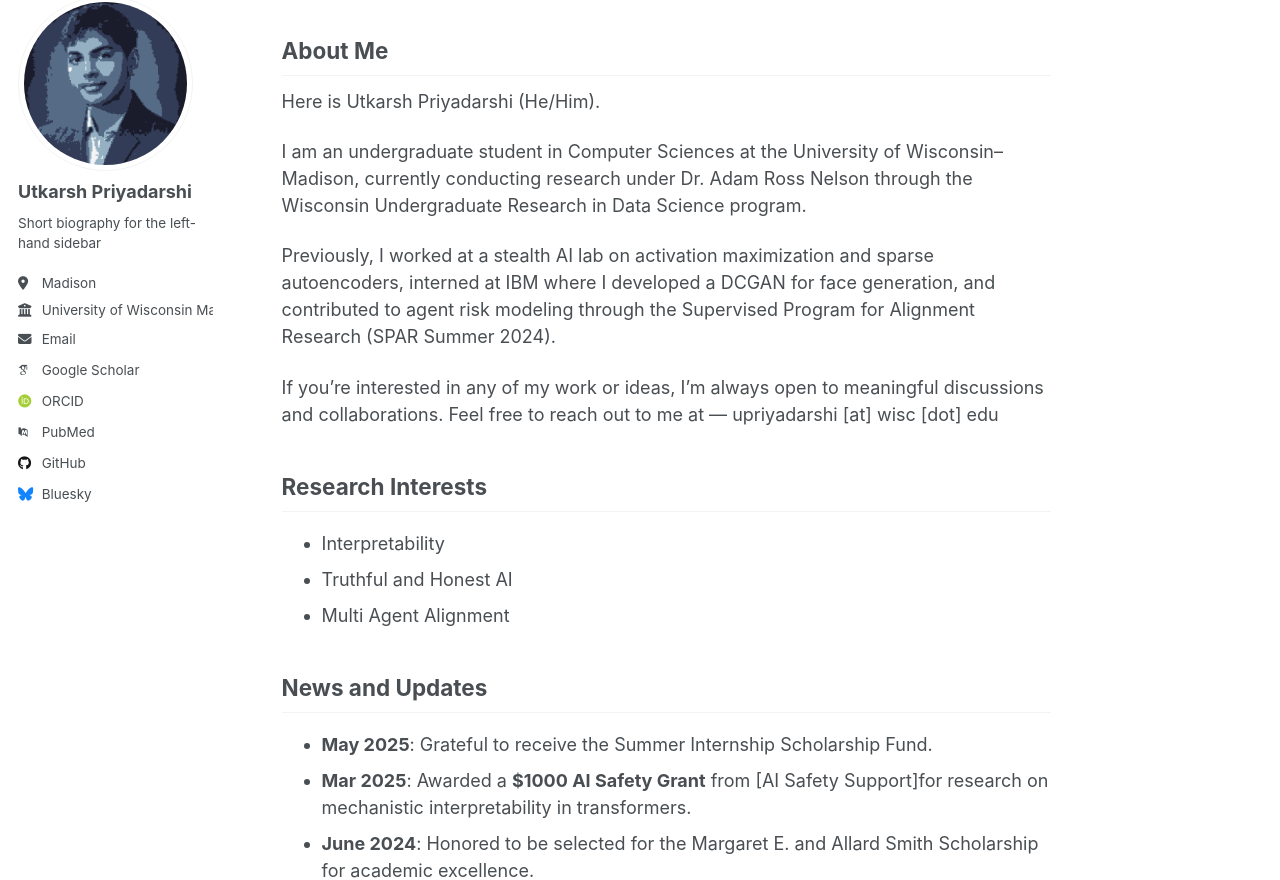
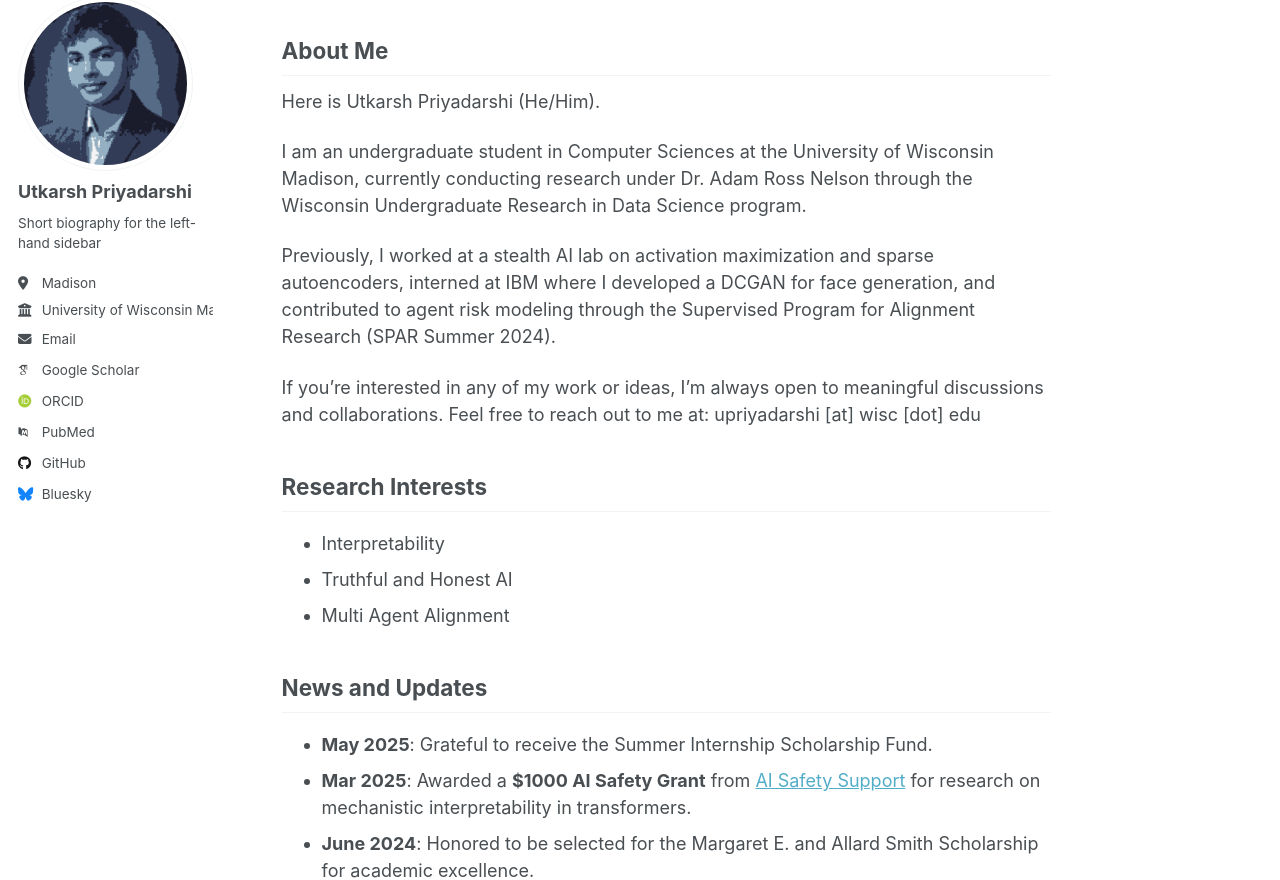
Before and after one commit to priyadarshiutkarsh/priyadarshiutkarsh.github.io, a Jekyll site: the page built from _pages/about.md, in a window 1280 px wide and 1386 px high. Shown: the part 103-983 px from the top of the window. Built offline with Jekyll 4.4.1, drawn with Linux system fonts in a browser that asks for light colours; some web fonts are replaced.

```diff
--- a/_pages/about.md
+++ b/_pages/about.md
@@ -11,11 +11,11 @@ redirect_from:
 
 Here is Utkarsh Priyadarshi (He/Him).
 
-I am an undergraduate student in Computer Sciences at the University of Wisconsin–Madison, currently conducting research under Dr. Adam Ross Nelson through the Wisconsin Undergraduate Research in Data Science program.
+I am an undergraduate student in Computer Sciences at the University of Wisconsin Madison, currently conducting research under Dr. Adam Ross Nelson through the Wisconsin Undergraduate Research in Data Science program.
 
 Previously, I worked at a stealth AI lab on activation maximization and sparse autoencoders, interned at IBM where I developed a DCGAN for face generation, and contributed to agent risk modeling through the Supervised Program for Alignment Research (SPAR Summer 2024).
 
-If you’re interested in any of my work or ideas, I’m always open to meaningful discussions and collaborations. Feel free to reach out to me at — upriyadarshi [at] wisc [dot] edu
+If you’re interested in any of my work or ideas, I’m always open to meaningful discussions and collaborations. Feel free to reach out to me at: upriyadarshi [at] wisc [dot] edu
 
 ## Research Interests
 
@@ -26,5 +26,5 @@ If you’re interested in any of my work or ideas, I’m always open to meaningf
 ## News and Updates
 
 - **May 2025**: Grateful to receive the Summer Internship Scholarship Fund.
-- **Mar 2025**: Awarded a **$1000 AI Safety Grant** from [AI Safety Support]for research on mechanistic interpretability in transformers.
+- **Mar 2025**: Awarded a **$1000 AI Safety Grant** from [AI Safety Support](https://aisafetysupport.org/) for research on mechanistic interpretability in transformers.
 - **June 2024**: Honored to be selected for the Margaret E. and Allard Smith Scholarship for academic excellence.
```
